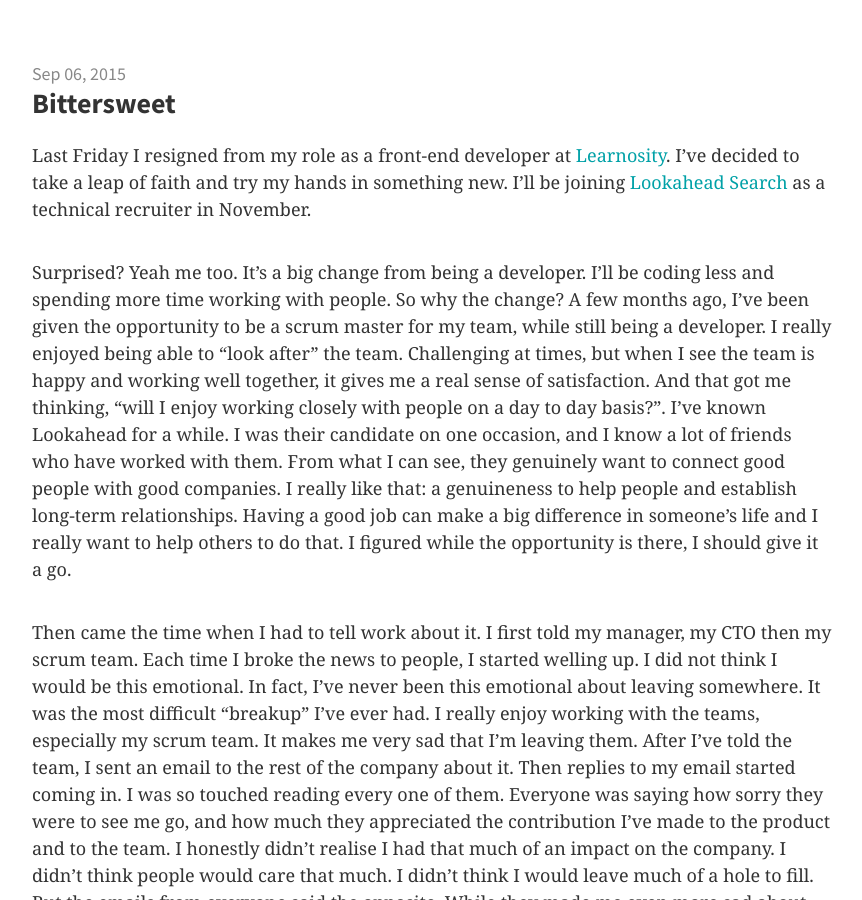
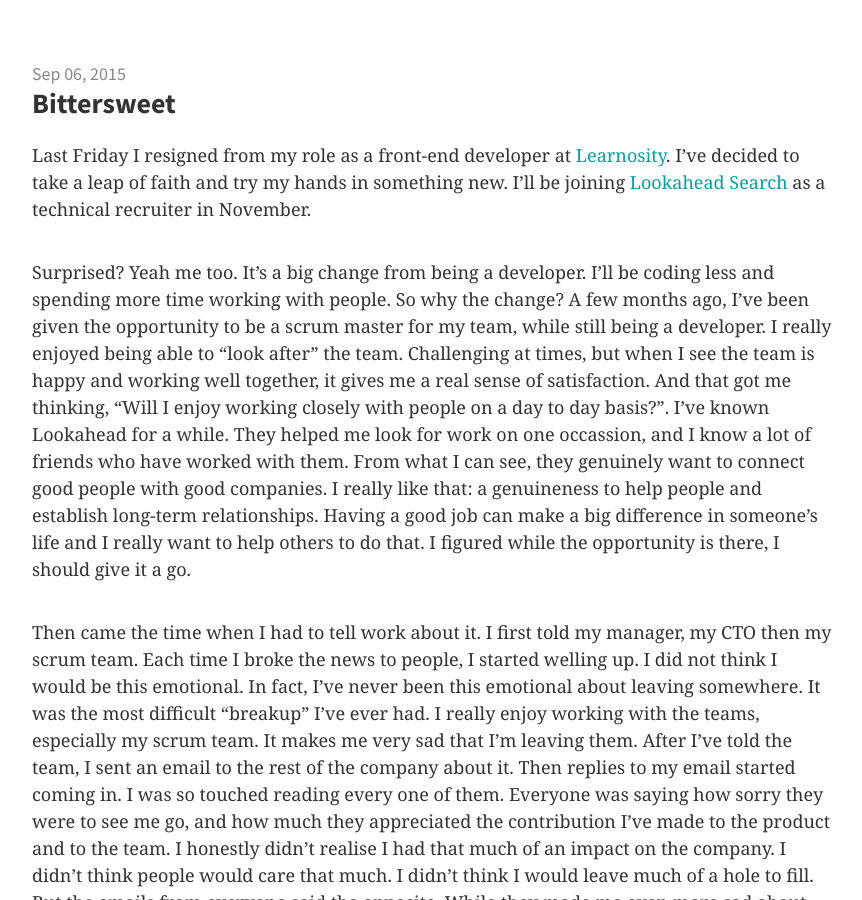
Before and after one commit to enterstudio/mobywhale-chan.github.io, a Jekyll site: the page built from _posts/2015-09-06-bittersweet.md, in a window 1280 px wide and 900 px high, scrolled down 295 px. Shown: the whole window, without its empty margins (208-1070 px from the left). Built offline with Jekyll 4.4.1, drawn with Linux system fonts in a browser that asks for light colours; Markdown is read by kramdown in place of the engine named in the settings.

Commit message:
Updated 2015-09-06-bittersweet.md

```diff
--- a/_posts/2015-09-06-bittersweet.md
+++ b/_posts/2015-09-06-bittersweet.md
@@ -6,9 +6,10 @@ category: general
 
 
 
+
 Last Friday I resigned from my role as a front-end developer at [Learnosity](http://learnosity.com). I’ve decided to take a leap of faith and try my hands in something new. I’ll be joining [Lookahead Search](http://lookaheadsearch.com.au) as a technical recruiter in November.
 
-Surprised? Yeah me too. It’s a big change from being a developer. I’ll be coding less and spending more time working with people. So why the change? A few months ago, I’ve been given the opportunity to be a scrum master for my team, while still being a developer. I really enjoyed being able to “look after” the team. Challenging at times, but when I see the team is happy and working well together, it gives me a real sense of satisfaction. And that got me thinking, “will I enjoy working closely with people on a day to day basis?”. I’ve known Lookahead for a while. I was their candidate on one occasion, and I know a lot of friends who have worked with them. From what I can see, they genuinely want to connect good people with good companies. I really like that: a genuineness to help people and establish long-term relationships. Having a good job can make a big difference in someone's life and I really want to help others to do that. I figured while the opportunity is there, I should give it a go.
+Surprised? Yeah me too. It’s a big change from being a developer. I’ll be coding less and spending more time working with people. So why the change? A few months ago, I’ve been given the opportunity to be a scrum master for my team, while still being a developer. I really enjoyed being able to “look after” the team. Challenging at times, but when I see the team is happy and working well together, it gives me a real sense of satisfaction. And that got me thinking, “Will I enjoy working closely with people on a day to day basis?”. I’ve known Lookahead for a while. They helped me look for work on one occassion, and I know a lot of friends who have worked with them. From what I can see, they genuinely want to connect good people with good companies. I really like that: a genuineness to help people and establish long-term relationships. Having a good job can make a big difference in someone's life and I really want to help others to do that. I figured while the opportunity is there, I should give it a go.
 
 Then came the time when I had to tell work about it. I first told my manager, my CTO then my scrum team. Each time I broke the news to people, I started welling up. I did not think I would be this emotional. In fact, I’ve never been this emotional about leaving somewhere. It was the most difficult “breakup” I’ve ever had. I really enjoy working with the teams, especially my scrum team. It makes me very sad that I'm leaving them. After I’ve told the team, I sent an email to the rest of the company about it. Then replies to my email started coming in. I was so touched reading every one of them. Everyone was saying how sorry they were to see me go, and how much they appreciated the contribution I’ve made to the product and to the team. I honestly didn’t realise I had that much of an impact on the company. I didn’t think people would care that much. I didn’t think I would leave much of a hole to fill. But the emails from everyone said the opposite. While they made me even more sad about leaving, I was really happy to know that I was able to make a difference to the front-end standards, the culture and diversity at work.
 
```
